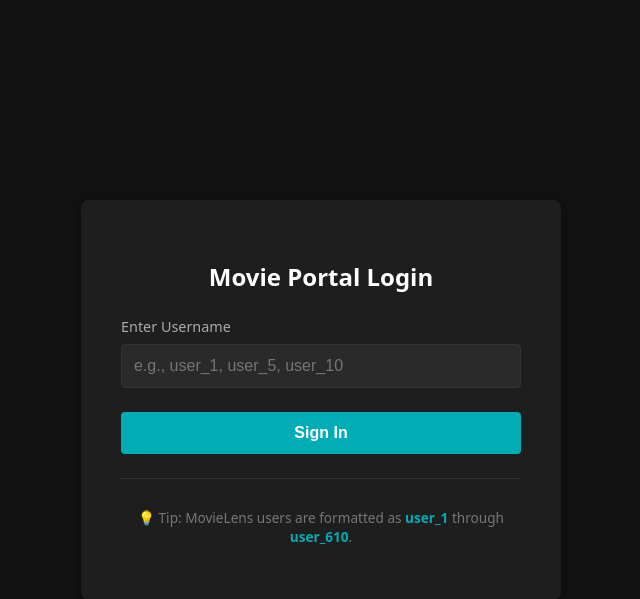
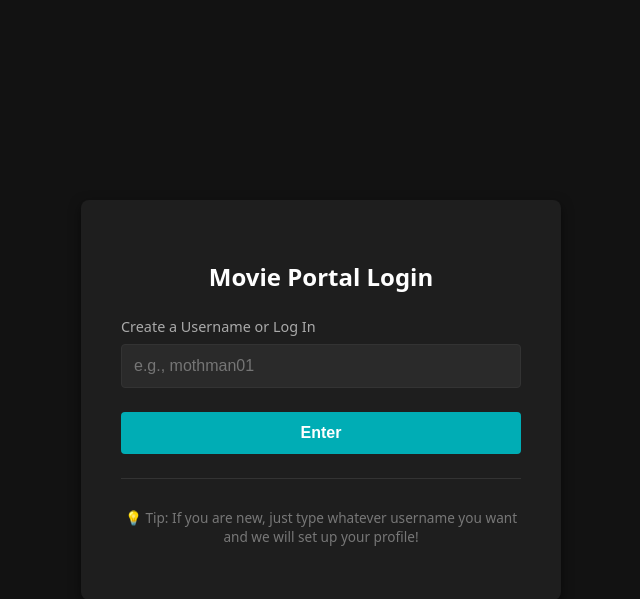
Before and after one commit to mothman01/movie_rec, a Flask app: page / in a window 1280 px wide. Shown: the top 599 px of the page, without its empty margins (319-959 px from the left). Run offline with Flask 3, Linux system fonts and the light colour scheme.

Commit message:
Added the use of any username

```diff
--- a/templates/login.html
+++ b/templates/login.html
@@ -81,13 +81,12 @@
     <div class="login-container">
         <h2>Movie Portal Login</h2>
         <form method="POST">
-            <label for="username">Enter Username</label>
-            <input type="text" id="username" name="username" placeholder="e.g., user_1, user_5, user_10" required autocomplete="off">
-            <button type="submit">Sign In</button>
+            <label for="username">Create a Username or Log In</label>
+            <input type="text" id="username" name="username" placeholder="e.g., mothman01" required autocomplete="off">
+            <button type="submit">Enter</button>
         </form>
         <div class="hint">
-            <p>💡 Tip: MovieLens users are formatted as <strong>user_1</strong> through <strong>user_610</strong>.</p>
+            <p>💡 Tip: If you are new, just type whatever username you want and we will set up your profile!</p>
         </div>
-    </div>
 </body>
 </html>
```
